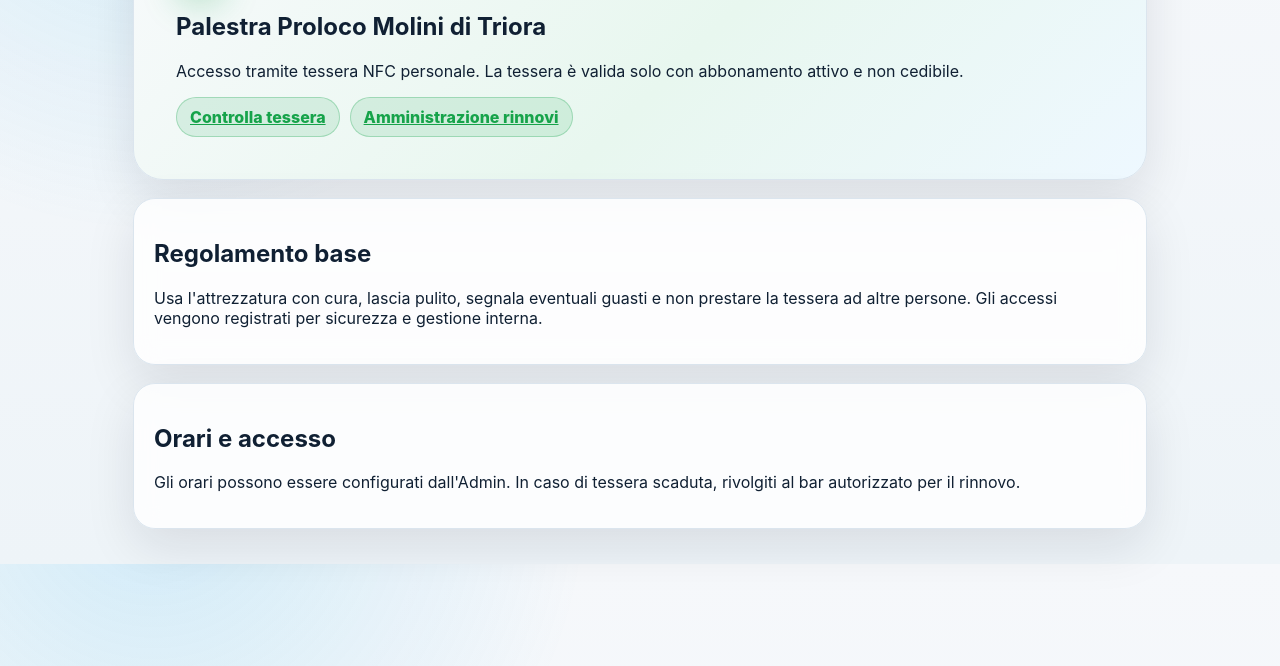
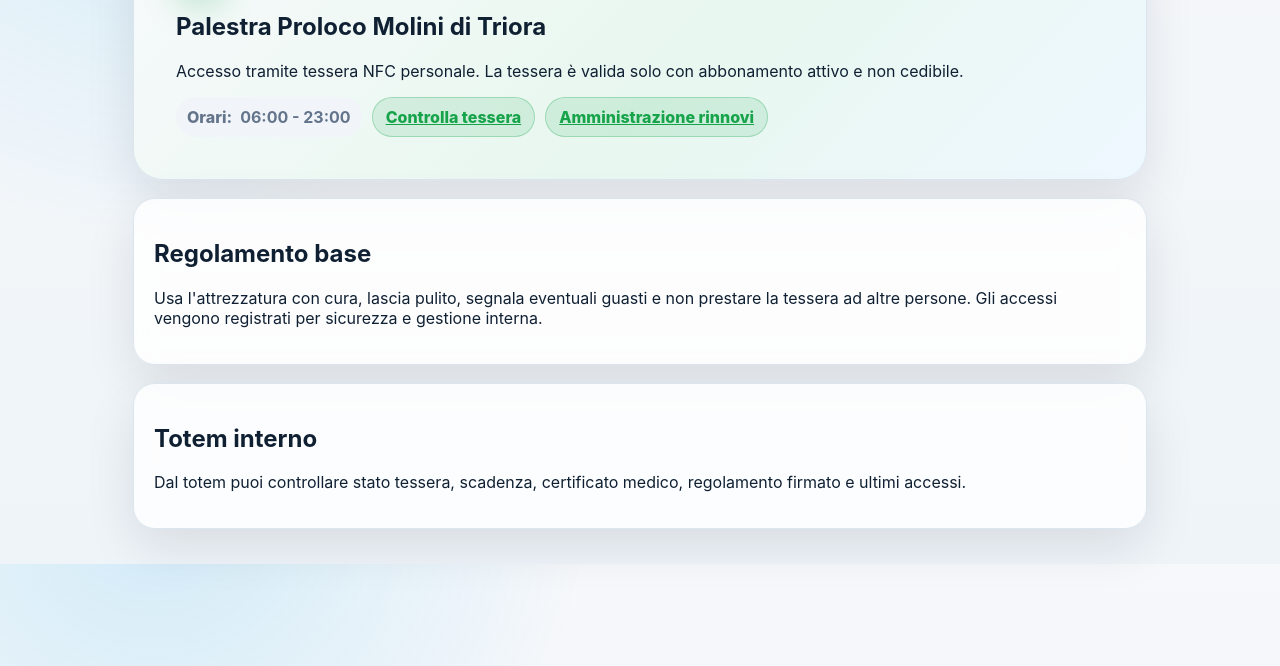
Before and after one commit to wincklers85/ProlocoGym, a website: page frontend/public/index.html in a window 1280 px wide. Shown: the part 134-800 px from the top of the page. Drawn offline with Linux system fonts and the light colour scheme; no server answers.

Commit message:
Add files via upload

```diff
--- a/frontend/public/index.html
+++ b/frontend/public/index.html
@@ -1 +1 @@
-<!doctype html><html lang="it"><head><meta charset="utf-8"><meta name="viewport" content="width=device-width,initial-scale=1"><title>Palestra Proloco</title><link rel="stylesheet" href="/style.css"></head><body><main class="publicPage"><section class="banner"><div class="logo">PG</div><h1>Palestra Proloco Molini di Triora</h1><p>Accesso tramite tessera NFC personale. La tessera è valida solo con abbonamento attivo e non cedibile.</p><div class="actions"><a class="pill" href="/totem">Controlla tessera</a><a class="pill" href="/bar">Amministrazione rinnovi</a></div></section><section class="card" style="margin-top:18px"><h2>Regolamento base</h2><p>Usa l'attrezzatura con cura, lascia pulito, segnala eventuali guasti e non prestare la tessera ad altre persone. Gli accessi vengono registrati per sicurezza e gestione interna.</p></section><section class="card" style="margin-top:18px"><h2>Orari e accesso</h2><p>Gli orari possono essere configurati dall'Admin. In caso di tessera scaduta, rivolgiti al bar autorizzato per il rinnovo.</p></section></main></body></html>
+<!doctype html><html lang="it"><head><meta charset="utf-8"><meta name="viewport" content="width=device-width,initial-scale=1"><title>Palestra Proloco</title><link rel="stylesheet" href="/style.css"></head><body><main class="publicPage"><section class="banner"><div class="logo" data-logo-text>PG</div><h1 data-gym-name>Palestra Proloco Molini di Triora</h1><p data-public-message>Accesso tramite tessera NFC personale. La tessera è valida solo con abbonamento attivo e non cedibile.</p><div class="actions"><span class="chip">Orari: <b data-hours>06:00 - 23:00</b></span><a class="pill" href="/totem">Controlla tessera</a><a class="pill" href="/bar">Amministrazione rinnovi</a></div></section><section class="card" style="margin-top:18px"><h2>Regolamento base</h2><p>Usa l'attrezzatura con cura, lascia pulito, segnala eventuali guasti e non prestare la tessera ad altre persone. Gli accessi vengono registrati per sicurezza e gestione interna.</p></section><section class="card" style="margin-top:18px"><h2>Totem interno</h2><p>Dal totem puoi controllare stato tessera, scadenza, certificato medico, regolamento firmato e ultimi accessi.</p></section></main><script src="/theme.js"></script></body></html>
```
